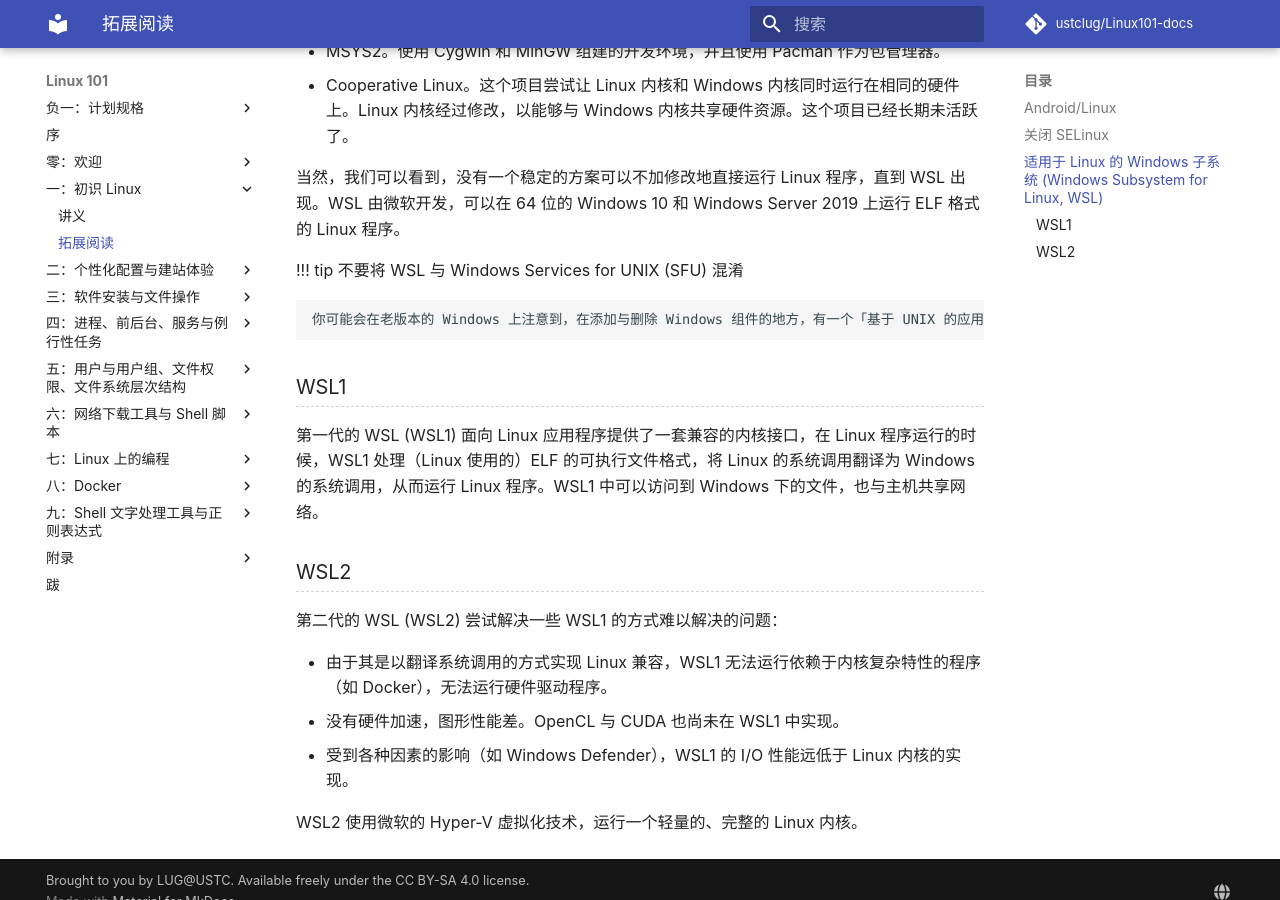
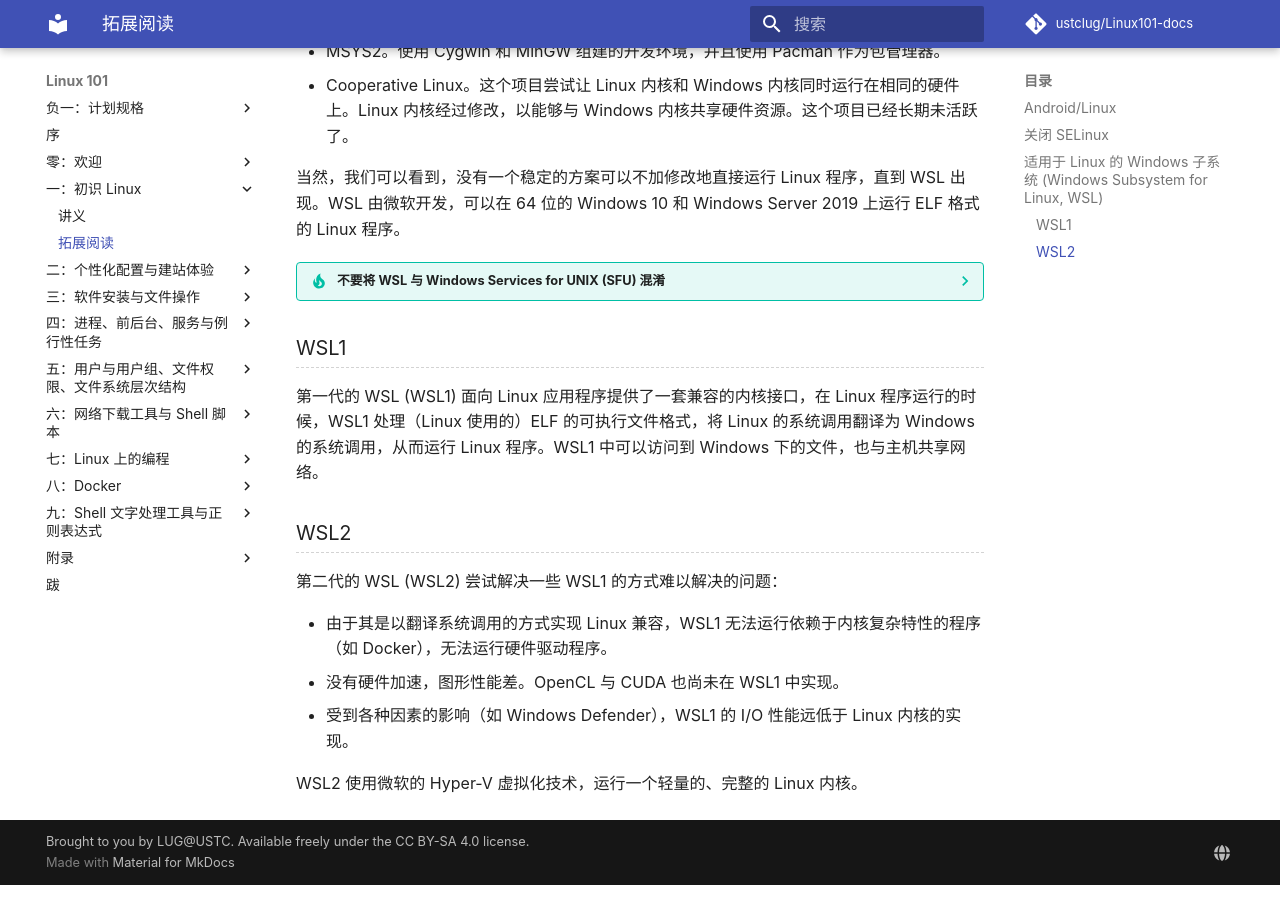
Before and after one commit to ustclug/Linux101-docs, an MkDocs documentation site: the page built from docs/Ch01/supplement.md, in a window 1280 px wide and 900 px high, scrolled down 1890 px. Built offline with MkDocs 1.6.1 and Material for MkDocs 9.7.7, drawn with Linux system fonts in a browser that asks for light colours; comment, search, counter and statistics services are not loaded.

Commit message:
Fix admonition and links

```diff
--- a/docs/Ch01/supplement.md
+++ b/docs/Ch01/supplement.md
@@ -73,7 +73,7 @@ Mode from config file:          permissive  # <- 或 disabled
 
 当然，我们可以看到，没有一个稳定的方案可以不加修改地直接运行 Linux 程序，直到 WSL 出现。WSL 由微软开发，可以在 64 位的 Windows 10 和 Windows Server 2019 上运行 ELF 格式的 Linux 程序。
 
-!!! tip 不要将 WSL 与 Windows Services for UNIX (SFU) 混淆
+??? tip "不要将 WSL 与 Windows Services for UNIX (SFU) 混淆"
 
     你可能会在老版本的 Windows 上注意到，在添加与删除 Windows 组件的地方，有一个「基于 UNIX 的应用程序子系统」。需要注意的是，这个选项和 WSL 没有任何关系。它也无法直接运行 Linux 或者其他 UNIX 的程序。并且，这个子系统目前也已经停止了开发。
 
```
Also changed, not shown: docs/Spec/writing.md (+2 -2 lines).
